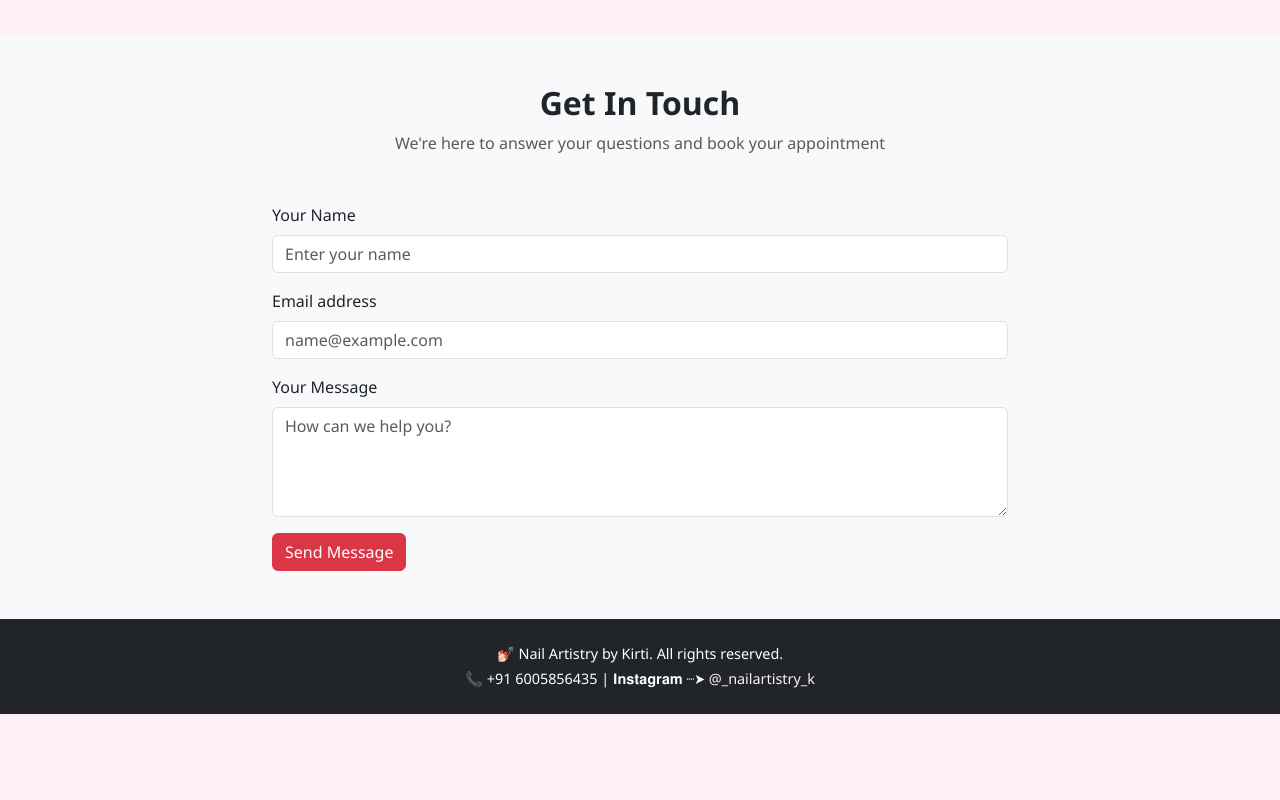
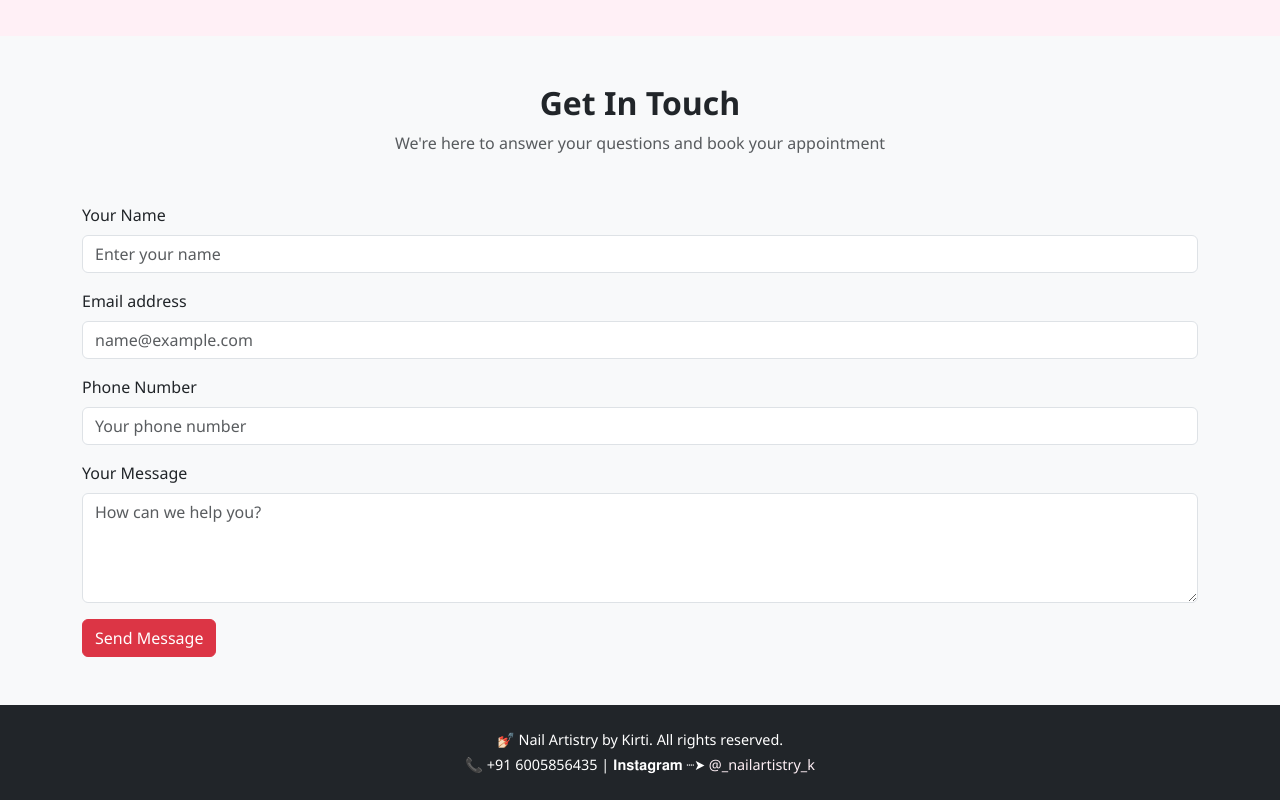
Before and after one commit to Nitin-Chaddha/NailartByKirti, a plain HTML site: page index.html in a window 1280 px wide. Shown: the part 1733-2533 px from the top of the page. Before the commit the page ends 2447 px from the top, so only its background shows below. Drawn offline with nearby package versions, Linux system fonts and the light colour scheme.

Commit message:
Update index.html

```diff
--- a/index.html
+++ b/index.html
@@ -200,25 +200,35 @@ footer {
       <h2 class="fw-bold">Get In Touch</h2>
       <p class="text-muted">We're here to answer your questions and book your appointment</p>
     </div>
-      <div class="row justify-content-center">
-        <div class="col-md-8 animate__animated animate__fadeInUp">
-          <form>
+    <div class="row">
+
+      <!-- Contact Form -->
+      <div class="col-md-12 animate__animated animate__fadeInUp">
+        <form id="contact-form" action="https://formsubmit.co/kirtianand345@gmail.com" method="POST">
+          <!-- Hidden options -->
+          <input type="hidden" name="_captcha" value="false">
+          <input type="hidden" name="_template" value="table">
+
           <div class="mb-3">
             <label for="name" class="form-label">Your Name</label>
-              <input type="text" class="form-control" id="name" placeholder="Enter your name">
+            <input type="text" name="name" class="form-control" id="name" placeholder="Enter your name" required>
           </div>
           <div class="mb-3">
             <label for="email" class="form-label">Email address</label>
-              <input type="email" class="form-control" id="email" placeholder="name@example.com">
+            <input type="email" name="email" class="form-control" id="email" placeholder="name@example.com" required>
           </div>
           <div class="mb-3">
+            <label for="phone" class="form-label">Phone Number</label>
+           <input type="tel" name="phone" class="form-control" id="phone" placeholder="Your phone number"
+       pattern="[0-9]{10}" maxlength="10" minlength="10" required
+       title="Please enter a 10-digit phone number">   </div>
+          <div class="mb-3">
             <label for="message" class="form-label">Your Message</label>
-              <textarea class="form-control" id="message" rows="4" placeholder="How can we help you?"></textarea>
+            <textarea name="message" class="form-control" id="message" rows="4" placeholder="How can we help you?" required></textarea>
           </div>
           <button type="submit" class="btn btn-danger">Send Message</button>
+          <p id="response-msg" class="mt-3 text-success fw-semibold" style="display: none;">✔️ Your response has been submitted!</p>
         </form>
-        </div>
-      </div>
       </div>
   </section>
 
```
Lines whose indentation alone changed are shown as unchanged.
